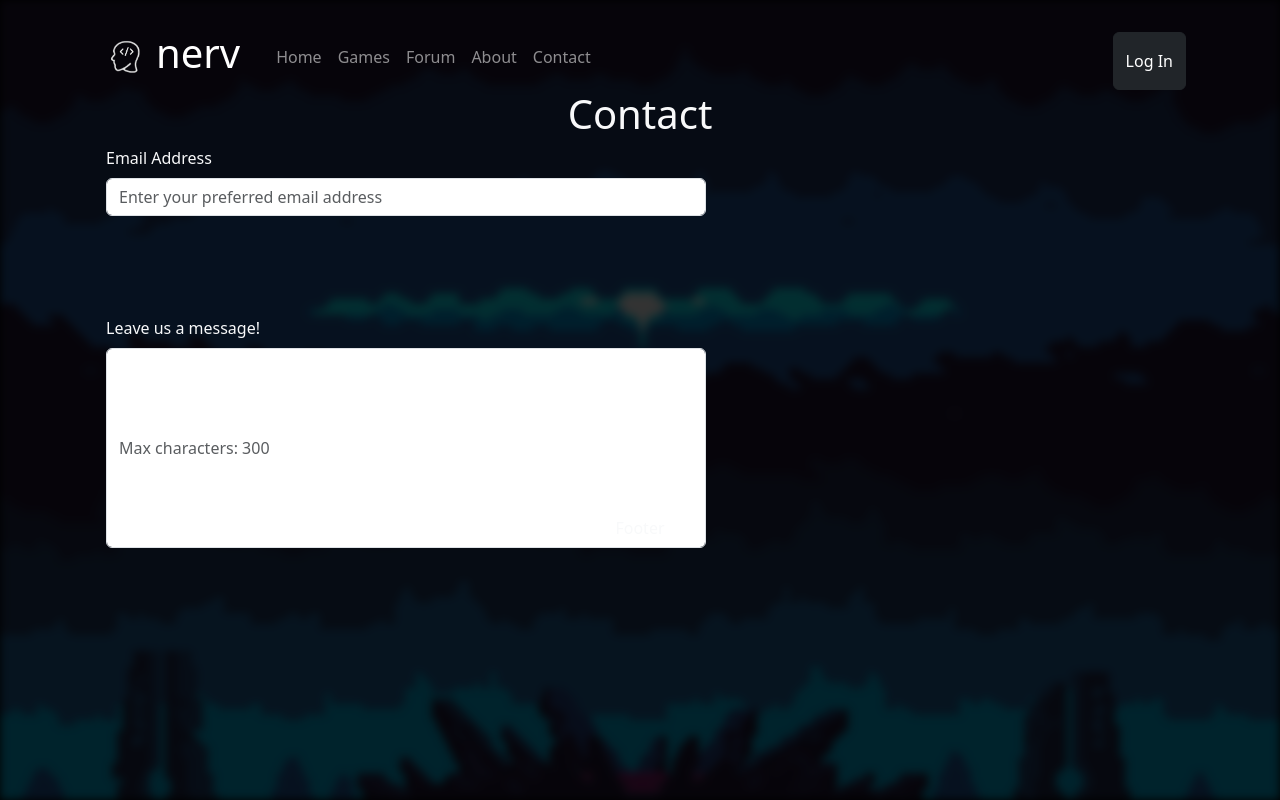
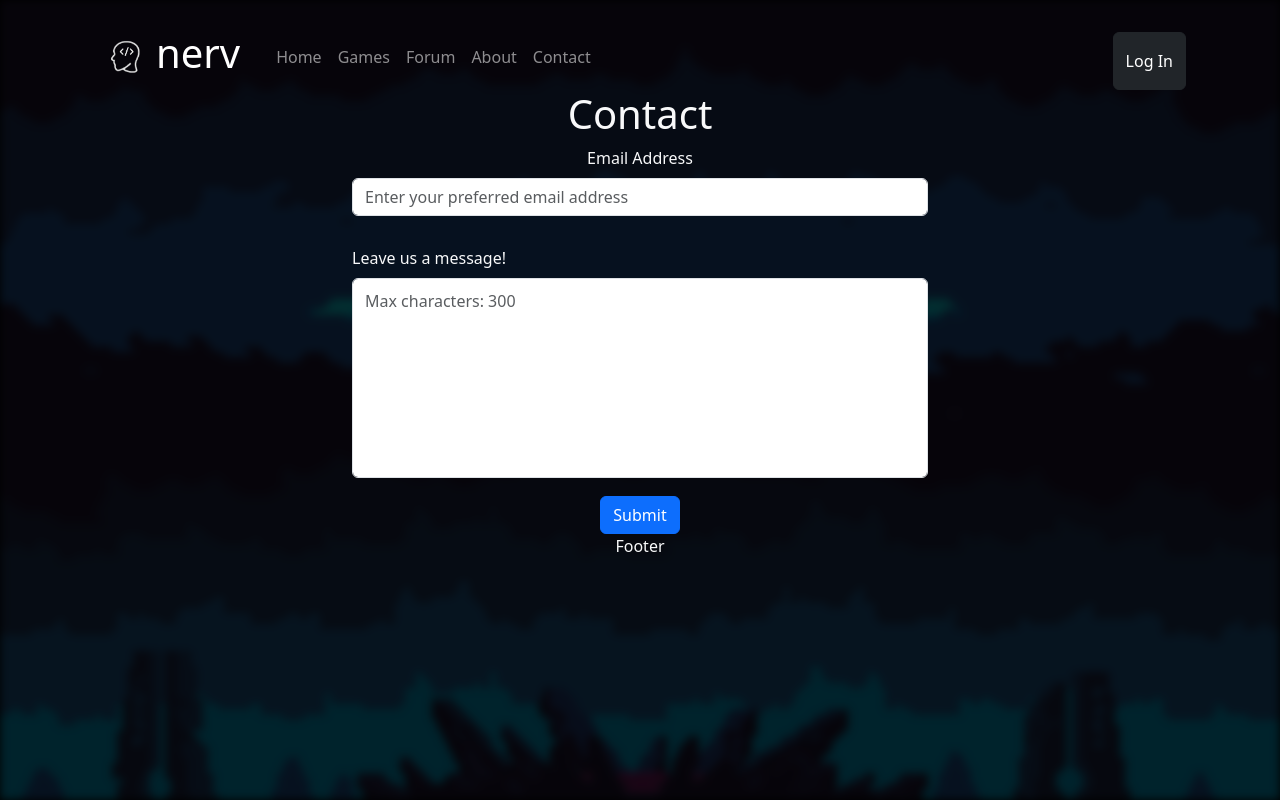
Before and after one commit to alisid-0/nervcorp, a React (Vite) app in the folder vite-app/: page /contact in a window 1280 px wide. Built offline with nearby package versions, Linux system fonts and the light colour scheme.

Commit message:
updated functionality for using normal login isntead of oauth

```diff
--- a/vite-app/src/App.css
+++ b/vite-app/src/App.css
@@ -56,15 +56,21 @@
   justify-content: center;
 }
 
+.contact-container{
+  max-width: 600px !important;
+}
+
 .contact-form{
-  display: flex;
-  flex-direction: column;
-  max-width: 600px;
-  text-align: left;
   gap: 100px;
+}
+
+.email-control{
+  margin-bottom: 30px !important;
 }
 
 .contact-message{
   height: 200px !important;
-  padding: 0px !;
+  margin-bottom: 50px !important;
+  text-align: left !important;
+  padding-bottom:160px !important;
 }
--- a/vite-app/src/App.jsx
+++ b/vite-app/src/App.jsx
@@ -21,13 +21,14 @@ export const LoginContext = createContext(null)
 function App() {
 
   const [user, setUser] = useState({})
+  const [signedIn, setSignedIn] = useState(false)
 
   useEffect(()=>{
     console.log(user)
   })
 
   return (
-    <LoginContext.Provider value={{user,setUser}}>
+    <LoginContext.Provider value={{user,setUser,signedIn,setSignedIn}}>
     <Container className='home-content'>
       <Router>
         <Header />
--- a/vite-app/src/Contact.jsx
+++ b/vite-app/src/Contact.jsx
@@ -1,6 +1,6 @@
 import './App.css'
 import 'bootstrap/dist/css/bootstrap.min.css';
-import { Container, Form} from 'react-bootstrap'
+import { Container, Form, Button} from 'react-bootstrap'
 
 
 
@@ -12,12 +12,13 @@ function Contact() {
         <Form className='contact-form'>
           <Form.Group>
             <Form.Label>Email Address</Form.Label>
-            <Form.Control type='email' placeholder='Enter your preferred email address'/>
+            <Form.Control className='email-control'type='email' placeholder='Enter your preferred email address'/>
           </Form.Group>
           <Form.Group className='contact-message'>
             <Form.Label>Leave us a message!</Form.Label>
-            <Form.Control className='contact-message' placeholder='Max characters: 300'/>
+            <Form.Control className='email-control contact-message' placeholder='Max characters: 300'/>
           </Form.Group>
+          <Button>Submit</Button>
         </Form>
       </Container>
     </Container>
--- a/vite-app/src/Header.jsx
+++ b/vite-app/src/Header.jsx
@@ -39,6 +39,11 @@ function Header() {
           </Nav>
         </Navbar.Collapse>
       </Navbar>
+      {Object.keys(user).length !=0? (
+        <h6 className='pt-3' style={{color: 'rgba(255, 255, 255, 0.55)'}}>
+          Welcome, {user.name}!
+        </h6>
+    ): null}
       <Button className='btn-dark py-3 login-button' as={Link} to='/login'>
         {Object.keys(user).length !=0? 'Log Out': 'Log In'}
       </Button>
--- a/vite-app/src/LogInPage.jsx
+++ b/vite-app/src/LogInPage.jsx
@@ -14,15 +14,20 @@ const LogInPage=()=>{
     const contextValue = useContext(LoginContext)
     const user = contextValue.user
     const setUser = contextValue.setUser
+    const signedIn = contextValue.signedIn
+    const setSignedIn = contextValue.setSignedIn
 
     function handleCallbackResponse(response){
         let userObject = jwt_decode(response.credential)
+        console.log(userObject)
         setUser(userObject)
+        setSignedIn(true)
         document.getElementById('log-in-div').hidden = true
     }
 
     function handleSignOut(event){
         setUser({})
+        setSignedIn(false)
         document.getElementById('log-in-div').hidden = false
     }
 
@@ -39,10 +44,9 @@ const LogInPage=()=>{
         )
     }, [])
 
-
     return(
         <Container>
-             { Object.keys(user).length != 0 ? (
+             { (signedIn == true) ? (
                 <>
                 <div className='py-5'>
                     <h3 className='text-light'>Welcome, {user.name}!</h3>
@@ -58,15 +62,46 @@ const LogInPage=()=>{
              </>
              }
         </Container>
-
     )
-
 }
 
+
+
+
+
 function LoginForms(){
+    const contextValue = useContext(LoginContext)
+    const user = contextValue.user
+    const setUser = contextValue.setUser
+    const signedIn = contextValue.signedIn
+    const setSignedIn = contextValue.setSignedIn
+    const signInHandler = async()=>{
+        const email = document.getElementById(`formBasicEmail`).value
+        const password = document.getElementById(`formBasicPassword`).value
+        console.log(email,password)
+        const users = await axios.get(`http://localhost:3001/api/users`)
+        console.log(users.data)
+        for(let i of users.data){
+            console.log(i)
+            if (email == i.email){
+                console.log(`Signed in!`)
+                console.log(i.name, i.email)
+                let userObject = {
+                    email: i.email,
+                    name: i.name
+                }
+                console.log(userObject)
+                setSignedIn(true)
+                setUser(userObject)
+            } else {
+                console.log(`Account not found. Please try again.`)
+                setSignedIn(false)
+                setUser({})
+            }
+        }
+    }
     return(
         <Container className='text-light login-page'>
-
             <h1 className="pt-5 pb-5">Login Page</h1>
             <Container className='login-container'>
                 <Form>
@@ -80,15 +115,13 @@ function LoginForms(){
                         <Form.Text className='text-light'>We'll never share your password with anyone else.</Form.Text>
                     </Form.Group>
                 </Form>
-                <Button>Sign In</Button>
+                <Button onClick={signInHandler}>Sign In</Button>
                 <p className="pt-5"><i>Don't have an account? <a href=''>Sign up.</a></i></p>
             </Container>
         </Container>
     )
 }
 
-const signInHandler = async()=>{
 
-}
 
 export default LogInPage
```
